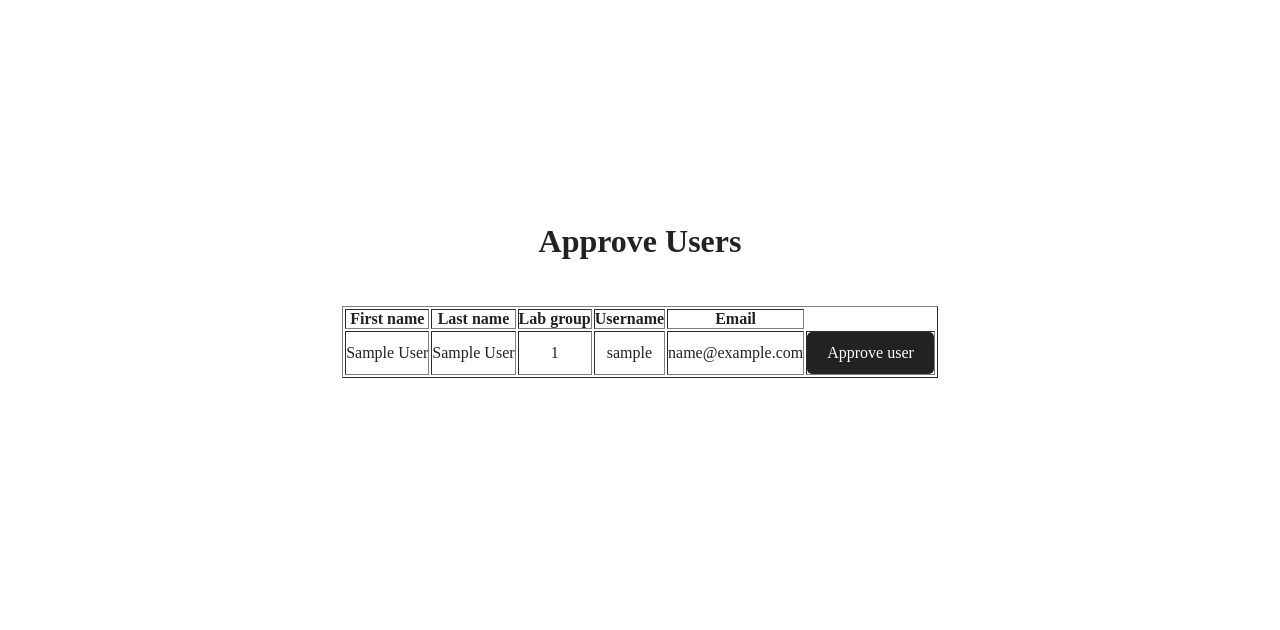
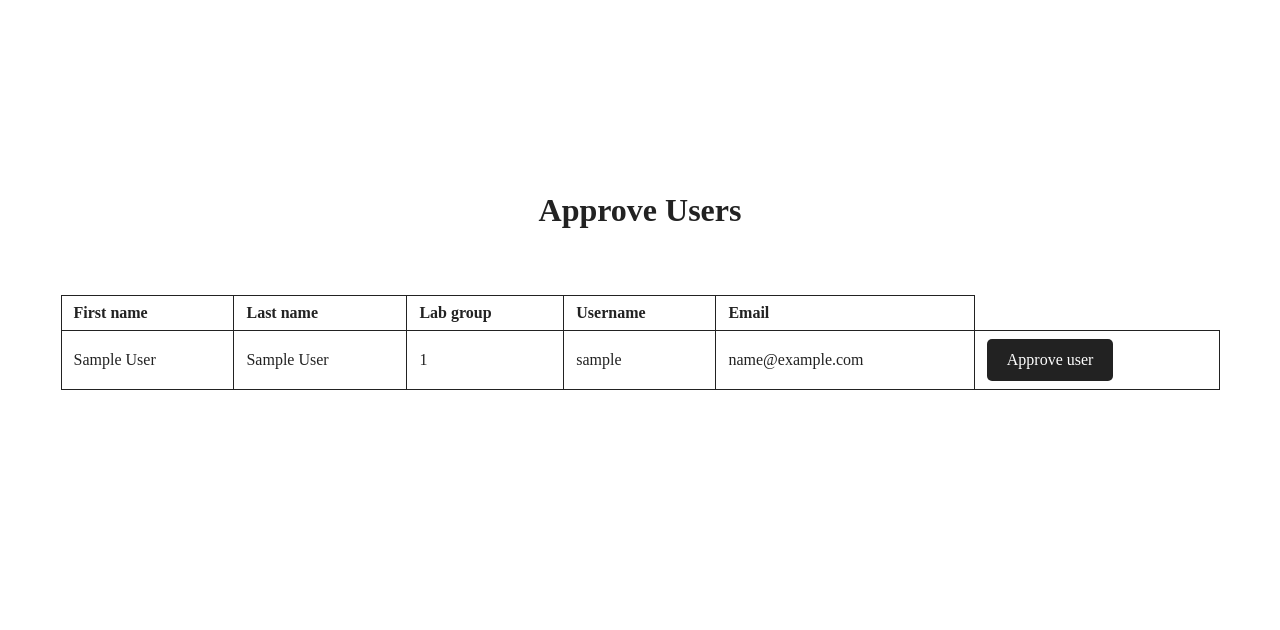
Before and after one commit to Viadd1/Reagently, a PHP site: page /approve_users.php in a window 1280 px wide. Shown: the part 218-848 px from the top of the page. Run offline with PHP 8.4, Linux system fonts and the light colour scheme; the visitor is signed in with stand-in values (Sample User, id 1).

Commit message:
Update approve_users.php
Table format changed

```diff
--- a/approve_users.php
+++ b/approve_users.php
@@ -128,7 +128,7 @@ include "navbar.php";
 
 
     <!-- Inventory table -->
-    <table border="1">
+    <table class="table">
 
         <tr>
 
```
